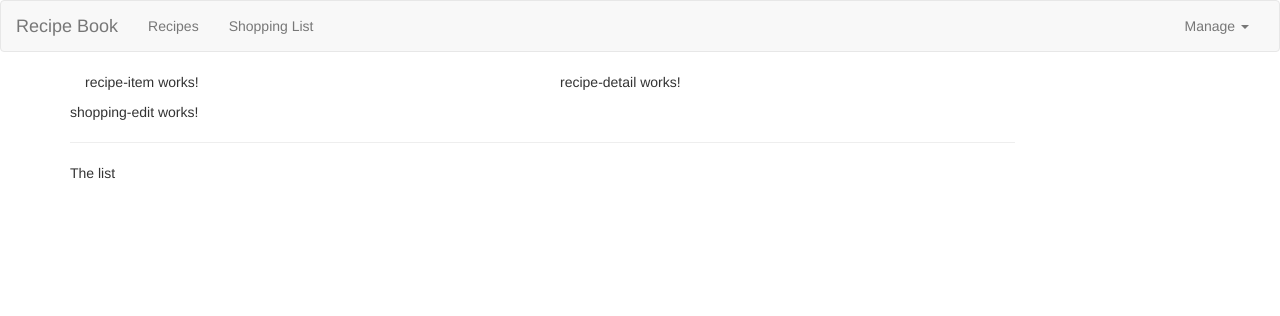
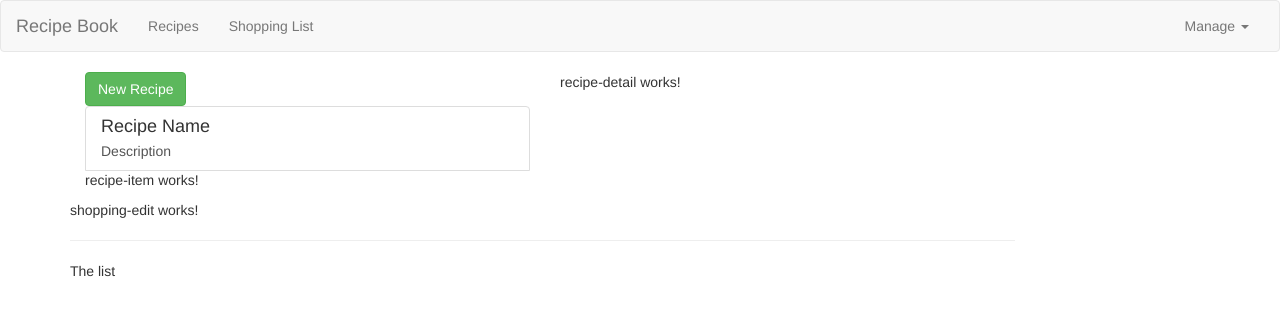
Before and after one commit to Uhbyxer/udemy-angular-2, an Angular app in the folder prj-start/: page / in a window 1280 px wide. Shown: the top 316 px of the page. Built offline with nearby package versions, Linux system fonts and the light colour scheme.

Commit message:
recipe list html

```diff
--- a/prj-start/src/app/recipes/recipe-list/recipe-list.component.html
+++ b/prj-start/src/app/recipes/recipe-list/recipe-list.component.html
@@ -1 +1,19 @@
-<app-recipe-item></app-recipe-item>
+<div class="row">
+  <div class="col-xs-12">
+    <button class="btn btn-success">New Recipe</button>
+  </div>
+</div>
+<div class="row">
+  <div class="col-xs-12">
+    <a href="#" class="list-group-item clearfix">
+      <div class="pull-left">
+        <h4 class="list-group-item-heading">Recipe Name</h4>
+        <p class="list-group-item-text">Description</p>
+      </div>
+      <span class="pull-right">
+        <img src="" alt="" class="img-responsive" style="max-height: 50px;">
+      </span>
+    </a>
+    <app-recipe-item></app-recipe-item>
+  </div>
+</div>
--- a/prj-start/src/app/recipes/recipe-list/recipe-list.component.ts
+++ b/prj-start/src/app/recipes/recipe-list/recipe-list.component.ts
@@ -1,4 +1,5 @@
 import { Component, OnInit } from '@angular/core';
+import { Recipe } from 'app/recipes/recipe.model';
 
 @Component({
   selector: 'app-recipe-list',
@@ -6,7 +7,9 @@
   styleUrls: ['./recipe-list.component.css']
 })
 export class RecipeListComponent implements OnInit {
-  recipes = [];
+  recipes: Recipe[] = [
+    new Recipe('A test Recipe', 'This is a test', 'http://blog.pariscityvision.com/wp-content/uploads/2014/07/Burger-Paris.jpg')
+  ];
 
   constructor() { }
 
```
